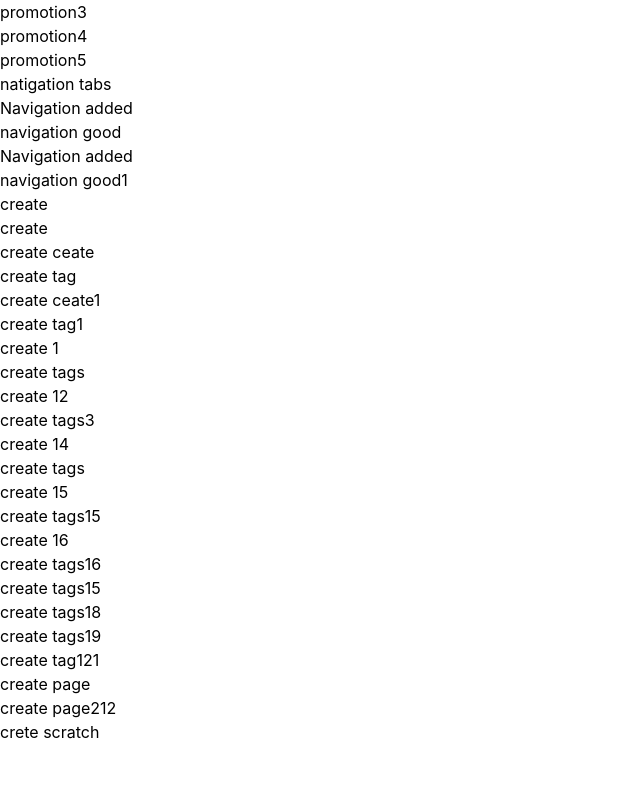
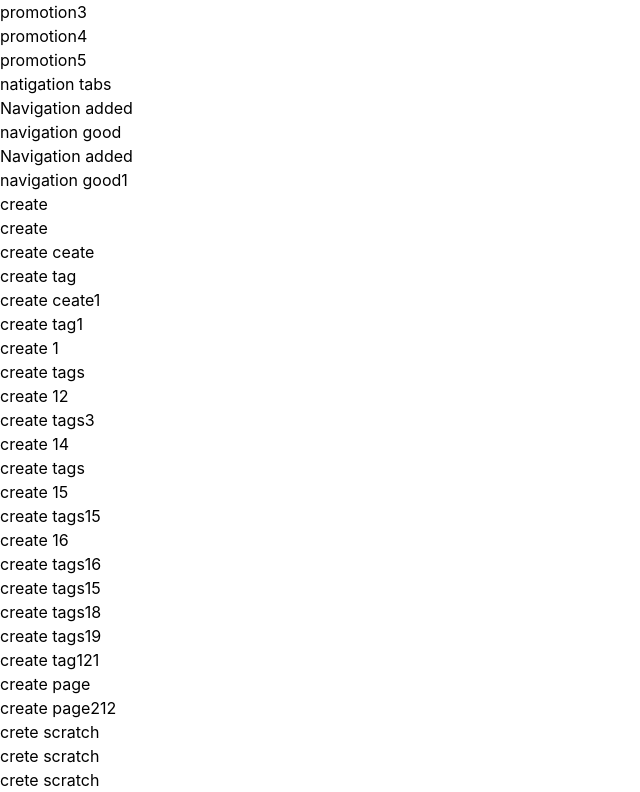
Before and after one commit to UmiduKaushika97/promotion-project, a React (Vite) app: page / in a window 1280 px wide. Shown: the part 196-988 px from the top of the page, without its empty margins (0-640 px from the left). Before the commit the page ends 940 px from the top, so only its background shows below. Built offline with nearby package versions, Linux system fonts and the light colour scheme.

Commit message:
page create

```diff
--- a/src/App.tsx
+++ b/src/App.tsx
@@ -61,6 +61,9 @@ function App() {
 
 <p>crete scratch </p>
 
+<h1>crete scratch </h1>
+<h2>crete scratch </h2>
+
     </>
   )
 }
```
